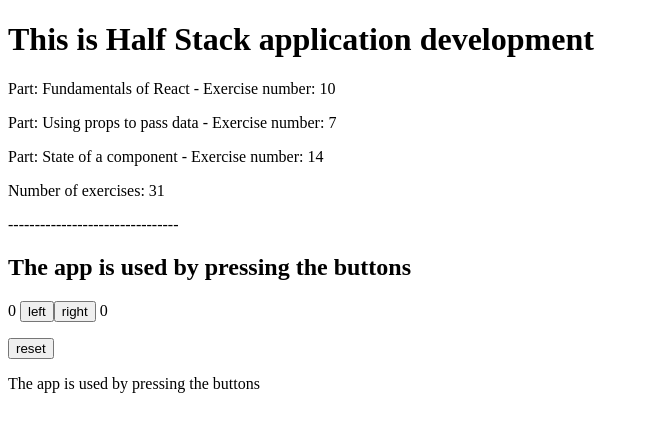
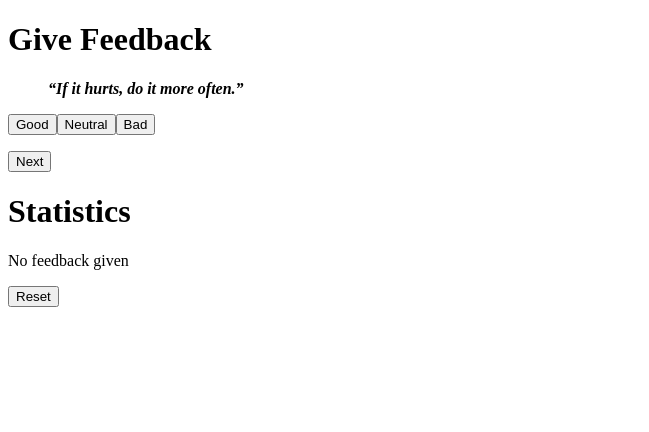
Before and after one commit to BallenAlain/Full-Stack-Open-Course, a React (Create React App) app: page / in a window 1280 px wide. Shown: the top 432 px of the page, without its empty margins (0-649 px from the left). Built offline with nearby package versions, Linux system fonts and the light colour scheme.

Commit message:
Finished Unicafe

```diff
--- a/public/index.html
+++ b/public/index.html
@@ -27,9 +27,11 @@
     <title>React App - Alain</title>
   </head>
   <body>
+    <div class = "container">
     <noscript>You need to enable JavaScript to run this app.</noscript>
     <div id="root"></div>
     <div id="root2"></div>
+  </div>
   </body>
     <!--
       This HTML file is a template.
--- /dev/null
+++ b/src/Unicafe.js
@@ -0,0 +1,102 @@
+import React, {useState} from 'react'
+
+const Header = (props) => {
+    return(
+        <h1>{props.text}</h1>
+    )
+}
+
+const Button = (props) => {
+    return(
+        <button onClick = {props.handleClick}>
+        {props.text}
+        </button>
+    )
+}
+
+const Display = (num) => {
+    if(num.good === 0 && num.bad === 0 && num.neutral === 0){
+        return(
+            <div>
+                <p>No feedback given</p>
+            </div>
+        )
+    } else {
+    return(
+        <div>
+        <table>
+            <tbody>
+            <tr><td>Good votes: {num.good}</td></tr>
+            <tr><td>Bad votes: {num.bad}</td></tr>
+            <tr><td>Neutral votes: {num.neutral}</td></tr>
+            </tbody>
+        </table>
+        </div>
+    )
+    }
+}
+
+const App = () => {
+
+    const anecdotes = [
+        'If it hurts, do it more often.',
+        'Adding manpower to a late software project makes it later!',
+        'The first 90 percent of the code accounts for the first 90 percent of the development time...  The remaining 10 percent of the code accounts for the other 90 percent of the development time.',
+        'Any fool can write code that a computer can understand. Good programmers write code that humans can understand.',
+        'Premature optimization is the root of all evil.',
+        'Debugging is twice as hard as writing the code in the first place. Therefore, if you write the code as cleverly as possible, you are, by definition, not smart enough to debug it.'
+    ]
+
+    const [goods, setGoods] = useState({0: 0, 1: 0, 2: 0, 3: 0, 4: 0, 5: 0})
+    const [bads, setBads] = useState({0: 0, 1: 0, 2: 0, 3: 0, 4: 0, 5: 0})
+    const [neutrals, setNeutrals] = useState({0: 0, 1: 0, 2: 0, 3: 0, 4: 0, 5: 0})
+
+    const[selected, setSelected] = useState(0)
+    const HandleNext = () =>{
+        if(selected === 5){
+            setSelected(0)
+        } else {
+            setSelected(selected + 1)
+        }
+    }
+
+    const HandleGood = () => {
+        const copyGood = {...goods}
+        copyGood[selected] += 1
+        setGoods(copyGood)
+    }
+    const HandleNeutral = () => {
+        const copyNeutral = {...neutrals}
+        copyNeutral[selected] += 1
+        setNeutrals(copyNeutral)
+    }
+    const HandleBad = () => {
+        const copyBads = {...bads}
+        copyBads[selected] += 1
+        setBads(copyBads)
+    }
+
+    const Reset = () => {
+        setNeutrals({0: 0, 1: 0, 2: 0, 3: 0, 4: 0, 5: 0})
+        setBads({0: 0, 1: 0, 2: 0, 3: 0, 4: 0, 5: 0})
+        setGoods({0: 0, 1: 0, 2: 0, 3: 0, 4: 0, 5: 0})
+    }
+
+    console.log('testing index: ' + selected +  ' bad value: ' + bads[selected])
+
+    return(
+        <div>
+            <Header text = 'Give Feedback' />
+            <blockquote><p><em><b><q>{anecdotes[selected]}</q></b></em></p></blockquote>
+            <Button handleClick = {HandleGood} text = 'Good' />
+            <Button handleClick = {HandleNeutral} text = 'Neutral' />
+            <Button handleClick = {HandleBad} text = 'Bad' />
+            <p><Button handleClick = {HandleNext} text = 'Next' /></p>
+            <Header text = 'Statistics' />
+            <Display good = {goods[selected]} bad = {bads[selected]} neutral = {neutrals[selected]} />
+            <Button handleClick = {Reset} text = 'Reset' />
+        </div>
+    )
+}
+
+export default App
--- a/src/index.css
+++ b/src/index.css
@@ -1,5 +1,9 @@
 body {
   margin: 0;
+  padding: 50;
+  width: 50%;
+  border: 3px solid green;
+  padding: 10px;
   font-family: -apple-system, BlinkMacSystemFont, 'Segoe UI', 'Roboto', 'Oxygen',
     'Ubuntu', 'Cantarell', 'Fira Sans', 'Droid Sans', 'Helvetica Neue',
     sans-serif;
@@ -11,3 +15,11 @@
   font-family: source-code-pro, Menlo, Monaco, Consolas, 'Courier New',
     monospace;
 }
+
+.container {
+  padding: 50px;
+  margin: auto;
+  width: 50%;
+  border: 3px solid green;
+  padding: 10px;
+}
--- a/src/index.js
+++ b/src/index.js
@@ -1,13 +1,19 @@
 import ReactDOM from 'react-dom'
-import App from './App'
-import AppEvents from './AppEvent'
+//import App from './App'
+//import AppEvents from './AppEvent'
+import App from './Unicafe'
+
+// ReactDOM.render(
+//  <AppEvents />,
+//  document.getElementById('root2')
+// )
+
+// ReactDOM.render(
+//  <App/>,
+//  document.getElementById('root')
+// )
 
 ReactDOM.render(
- <AppEvents />,
- document.getElementById('root2')
-)
-
-ReactDOM.render(
- <App/>,
- document.getElementById('root')
-)
+    <App/>,
+    document.getElementById('root')
+   )
```
Also changed, not shown: 1 other file (tests, documents, lock files or other folders).
